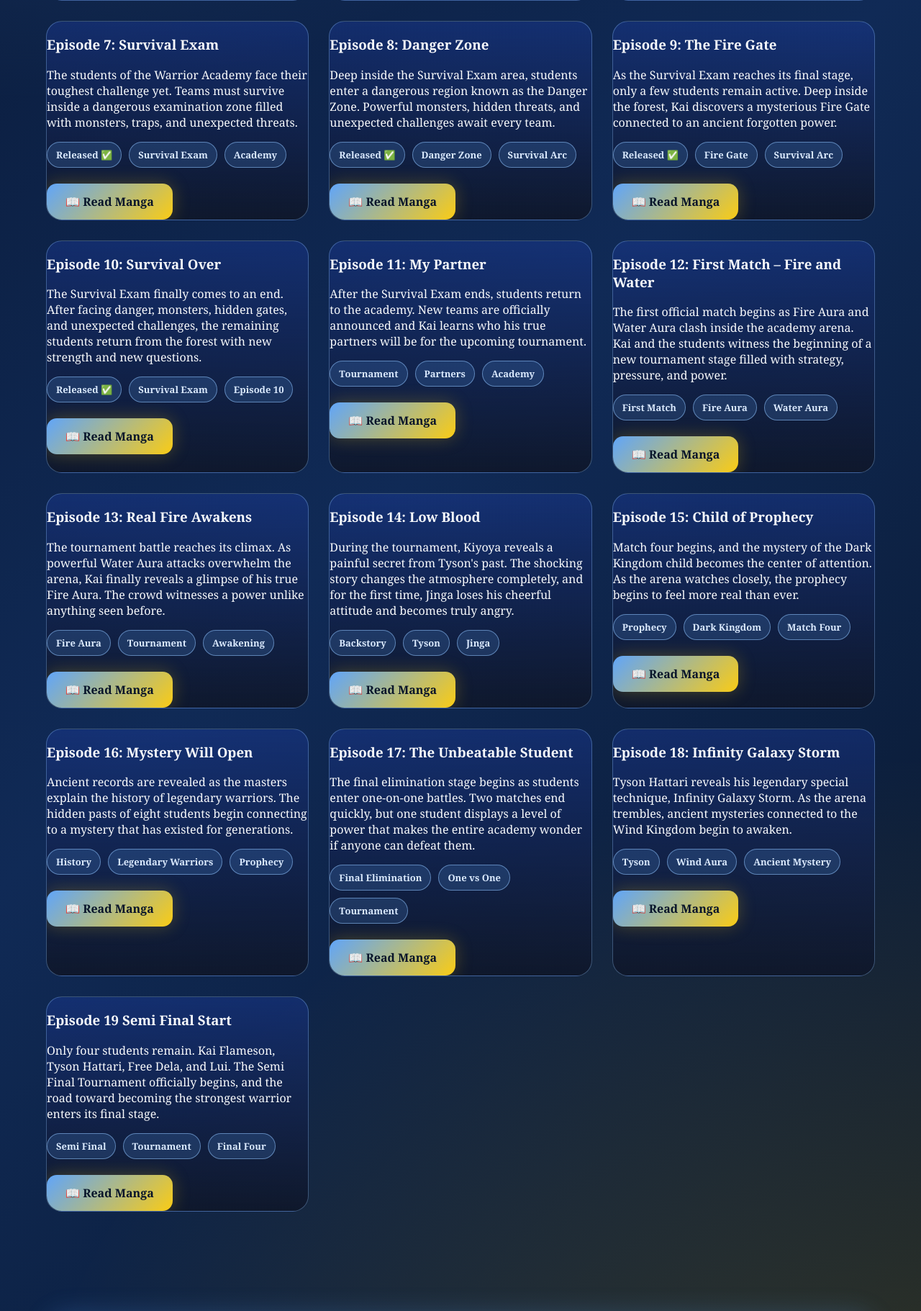
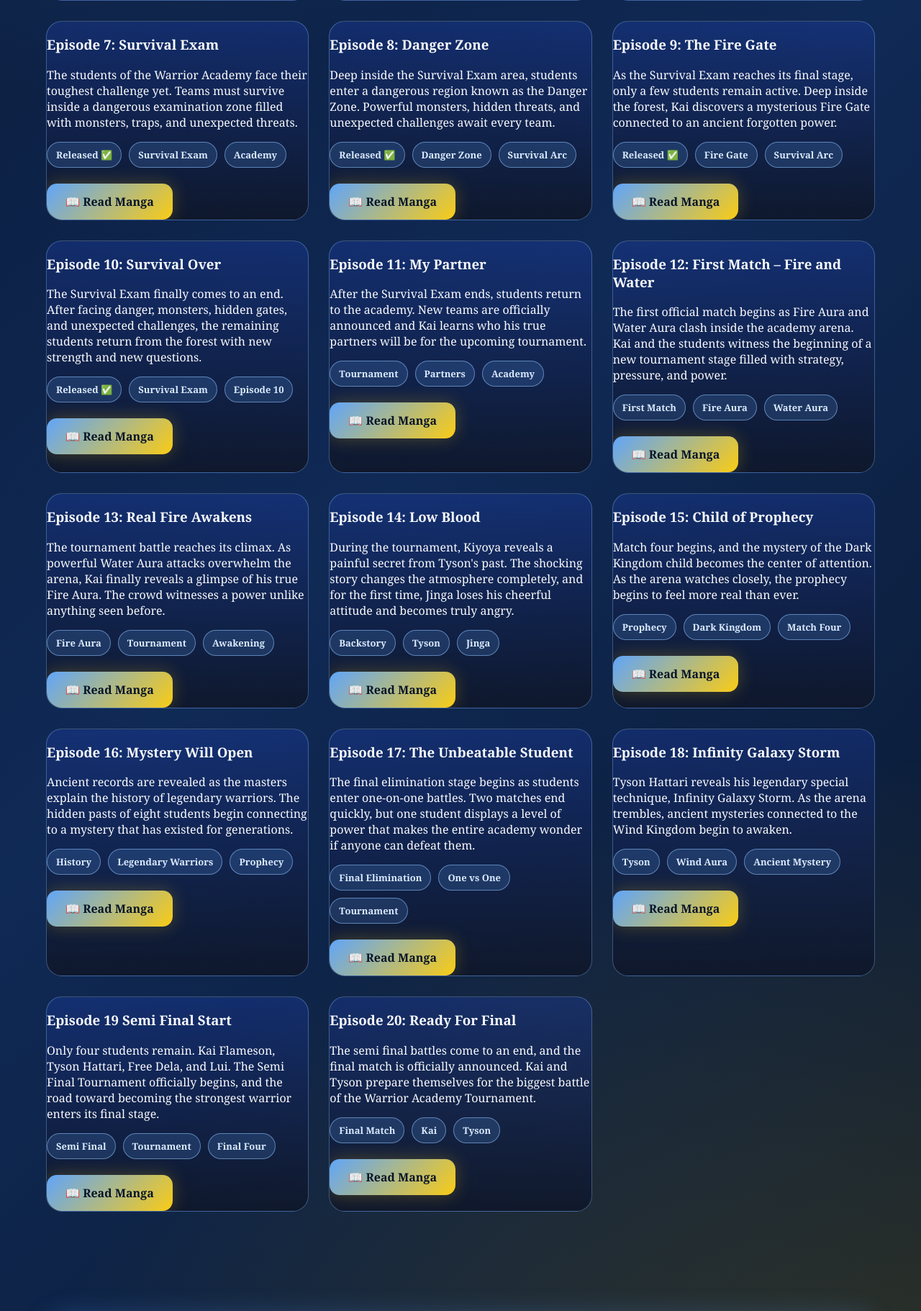
Before and after one commit to infinityaiworld001-cmd/my_world, a Flask app: page /chapters in a window 1280 px wide. Shown: the part 1177-2998 px from the top of the page at 72% size. Run offline with Flask 3, Linux system fonts and the light colour scheme.

Commit message:
Update chapters.html

```diff
--- a/templates/chapters.html
+++ b/templates/chapters.html
@@ -484,6 +484,28 @@ class="btn">
 
 </div>
 
+        <div class="chapter-card">
+    <h3>Episode 20: Ready For Final</h3>
+
+    <p>
+        The semi final battles come to an end, and the final match is
+        officially announced. Kai and Tyson prepare themselves for the
+        biggest battle of the Warrior Academy Tournament.
+    </p>
+
+    <div class="tag-row">
+        <span class="tag">Final Match</span>
+        <span class="tag">Kai</span>
+        <span class="tag">Tyson</span>
+    </div>
+
+    <br>
+
+    <a href="/manga/episode-20/1" class="btn">
+        📖 Read Manga
+    </a>
+</div>
+
     </div>
 </section>
 
```
